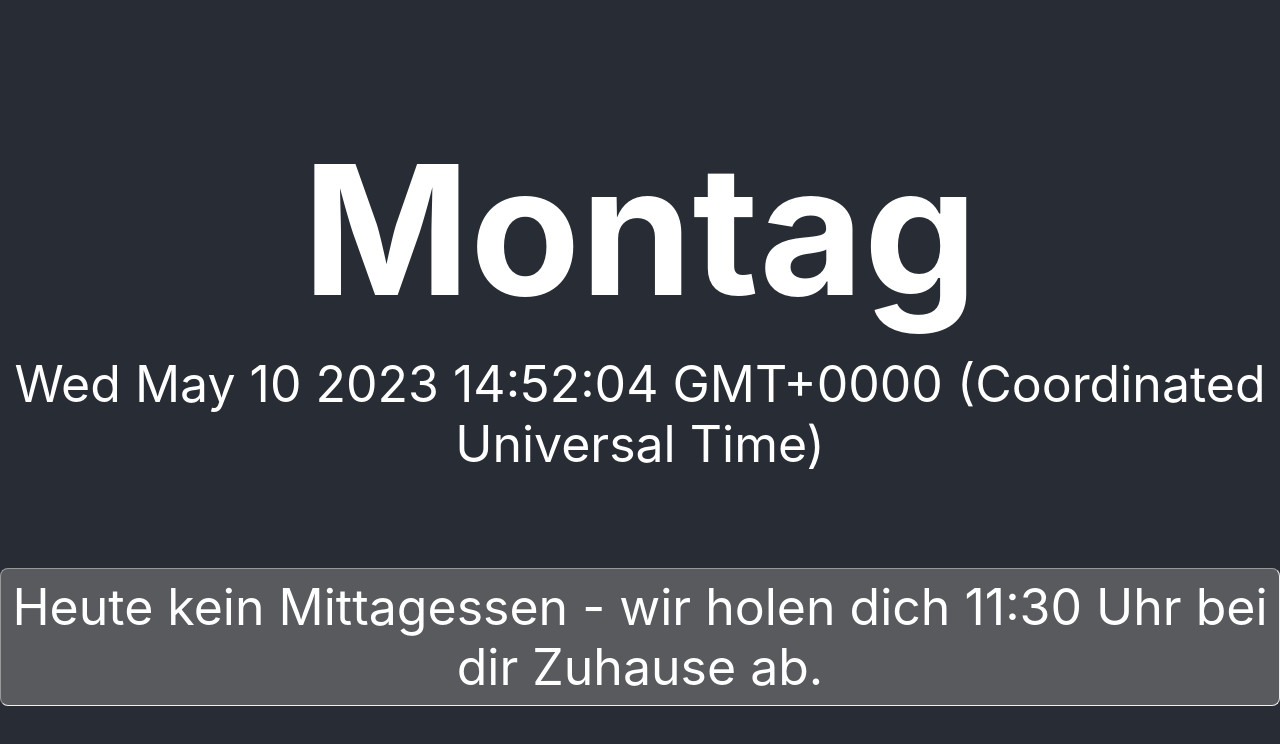
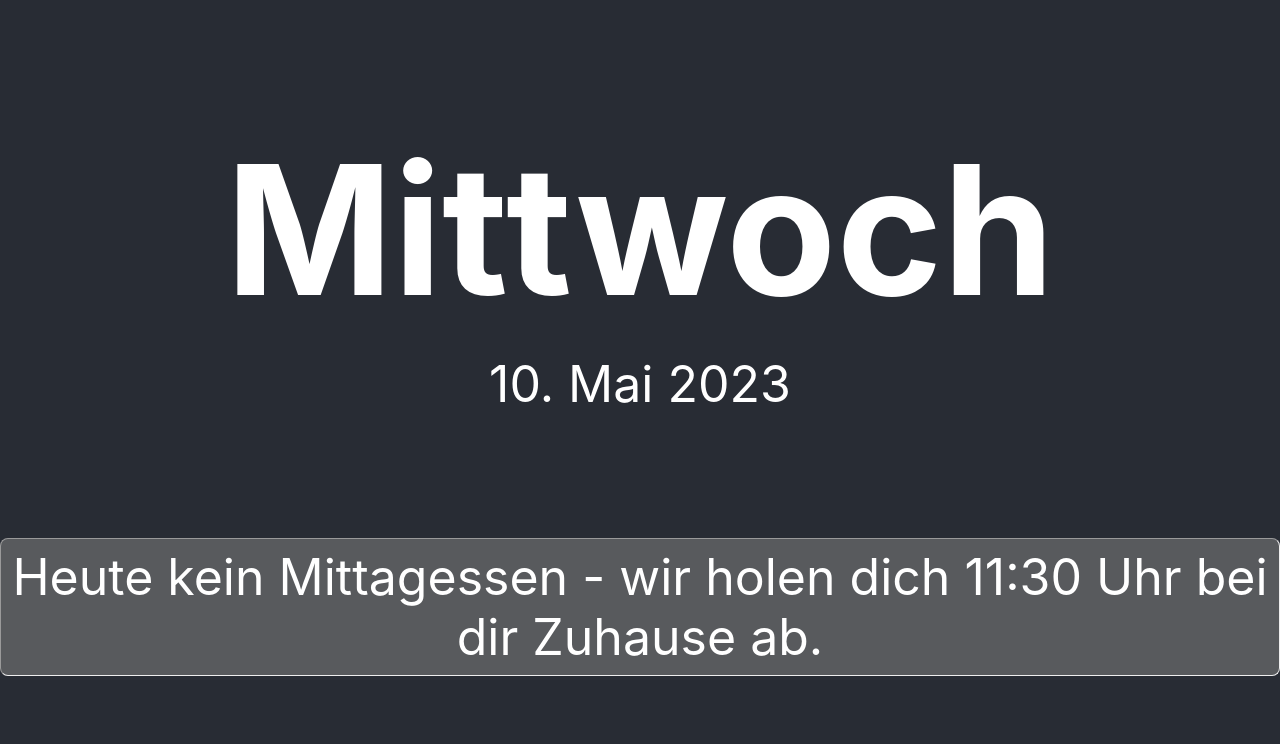
Before and after one commit to Husterknupp/calendarsaurus-wrecks, a React (Create React App) app: page / in a window 1280 px wide. Shown: the top 744 px of the page. Built offline with nearby package versions, Linux system fonts and the light colour scheme.

Commit message:
rewrite dayjs usage (proper formatting of day & date)

```diff
--- a/src/App.tsx
+++ b/src/App.tsx
@@ -1,5 +1,7 @@
 import React, { ReactElement, useEffect, useState } from "react";
 import "./App.css";
+import dayjs from "dayjs";
+import LOCALE_DE from "dayjs/locale/de";
 
 function App() {
   return (
@@ -17,11 +19,11 @@ function App() {
 const TIME_1SEC = 1000;
 
 function DateCpt(): ReactElement {
-  const [date, setDate] = useState(new Date().toString());
+  const [date, setDate] = useState(dayjs());
 
   useEffect(() => {
     function refreshDate() {
-      setDate(new Date().toString());
+      setDate(dayjs());
     }
     const id = setInterval(refreshDate, TIME_1SEC);
     return () => clearInterval(id);
@@ -29,8 +31,12 @@ function DateCpt(): ReactElement {
 
   return (
     <>
-      <h1 className={"weekday"}>Montag</h1>
-      <div className={"date"}>{date}</div>
+      <h1 className={"weekday"}>
+        {date.locale(LOCALE_DE.name).format("dddd")}
+      </h1>
+      <div className={"date"}>
+        {date.locale(LOCALE_DE.name).format("D. MMM YYYY")}
+      </div>
     </>
   );
 }
```
